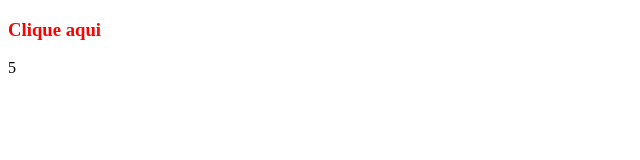
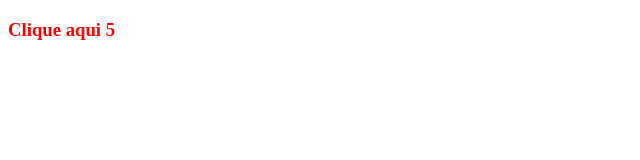
Before and after one commit to Gregiss/libFrontend, a plain HTML site: page example/index.html in a window 1280 px wide. Shown: the full height of the page, 0-640 px from the left. Drawn offline with Linux system fonts and the light colour scheme.

Commit message:
Fix any bugs

```diff
--- a/example/index.html
+++ b/example/index.html
@@ -13,8 +13,7 @@
 }
 </style>
     <div id="app">
-        <h3>Clique aqui</h3>
-        <variable>vezes</variable>
+        <h3>Clique aqui <variable>vezes</variable></h3>
     </div>
     <script src="./states.js"></script>
     <script src="./relativy.js"></script>
```
